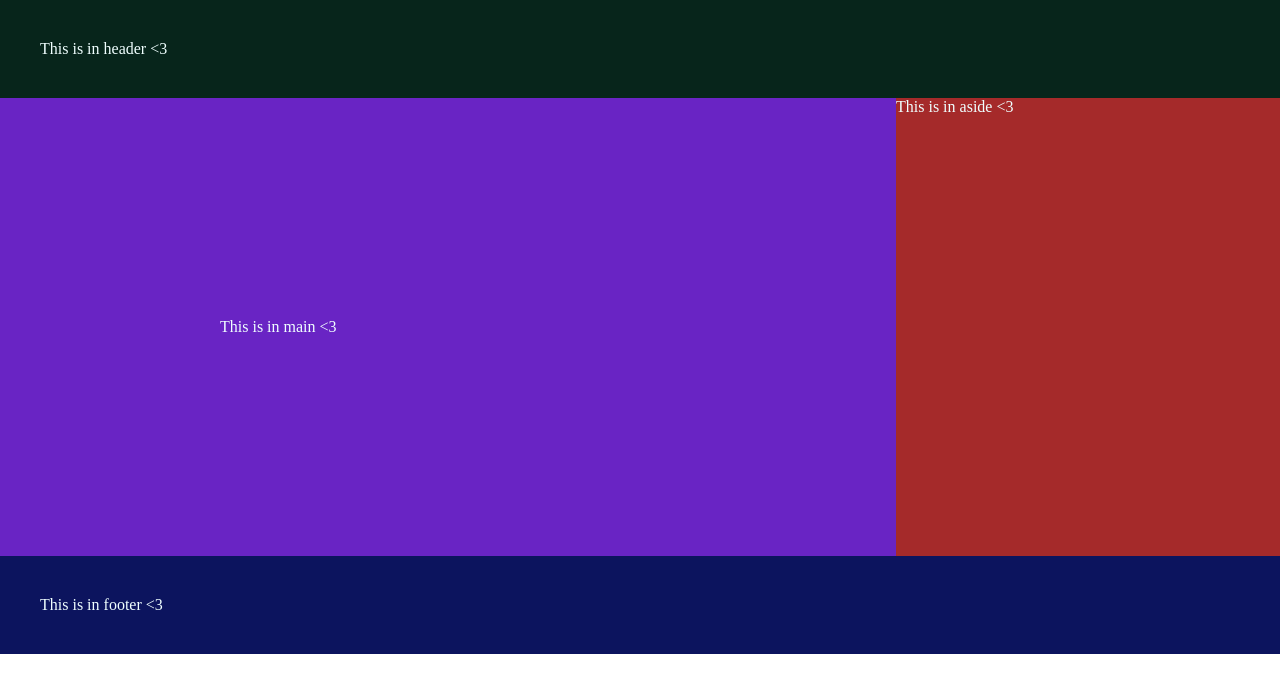
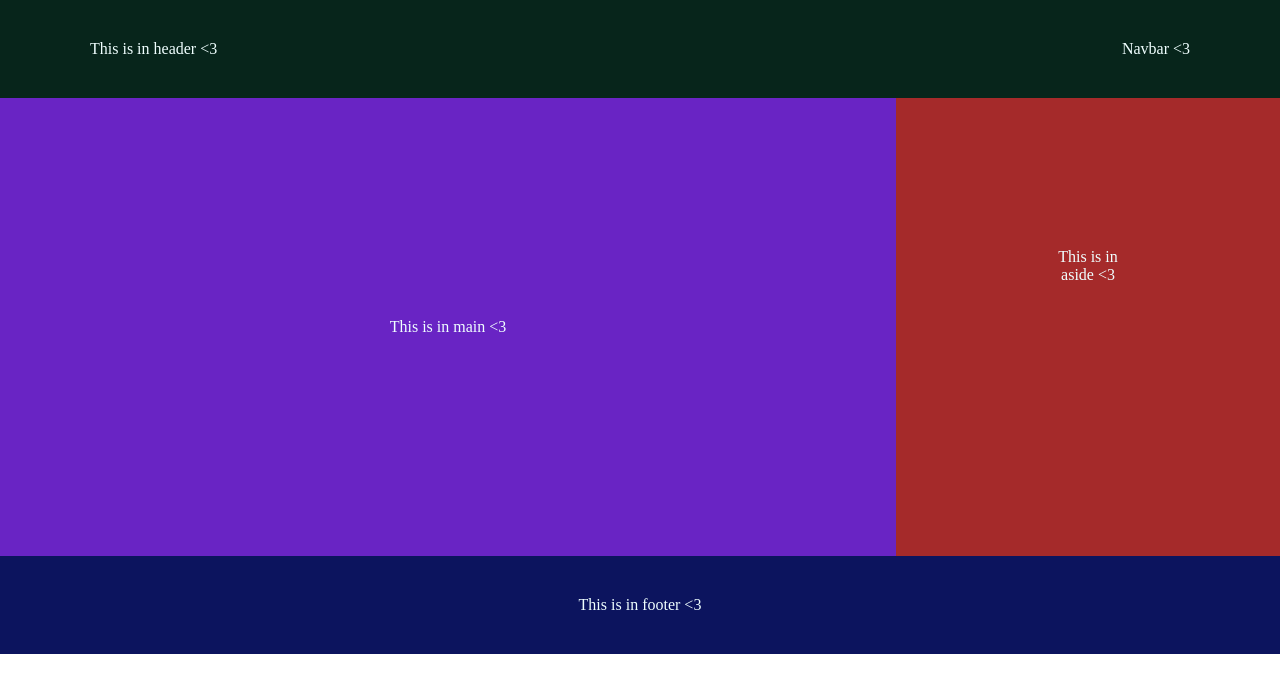
Before and after one commit to ColCeres/learn-css, a plain HTML site: page index.html in a window 1280 px wide. Drawn offline with Linux system fonts and the light colour scheme.

Commit message:
Maqueta basica resposiva con css grid :3

```diff
--- a/index.html
+++ b/index.html
@@ -14,8 +14,10 @@
 
 
 <header class="header">
-    <p>This is in header <3</p>
+    <p class="logo">This is in header <3</p>
+    <nabar class="navbar">Navbar <3</navbar>
 </header>
+
 
 
 <div class="container">
--- a/styles/desktop.css
+++ b/styles/desktop.css
@@ -9,37 +9,48 @@
 
 .header {
     display: grid;
-    border: none !important;
     grid-template-columns: 50% 50%;
     background-color: rgb(7, 37, 27);
     padding: 40px;
+    text-align: center;
+}
 
+.navbar {
+    text-align: end;
 }
+
+
+.logo {
+    text-align: start;
+    margin-left: 50px;
+}
+
 
 .container {
     display: grid;
-    border: none !important;
     grid-template-columns: 70% 30%;
     background-color: rgb(7, 37, 27);
-
+    text-align: center;
 }
 
 .main {
     display: grid;
-    border: none !important;
     background-color: rgb(105, 36, 196);
     padding: 220px;
+    text-align: center;
 }
 
 .aside {
     background-color: brown;
+    text-align: center;
+    padding: 150px;
 }
 
 
 .footer {
     display: grid;
-    border: none !important;
     grid-template-columns: 100%;
     background-color: rgb(12, 20, 94);
     padding: 40px;
+    text-align: center;
 }
--- a/styles/style.css
+++ b/styles/style.css
@@ -9,38 +9,54 @@
 
 .header {
     display: grid;
-    border: none !important;
     grid-template-columns: 50% 50%;
     background-color: rgb(7, 37, 27);
     padding: 40px;
+    text-align: start;
+
 
 }
 
+.navbar {
+    text-align: end;
+    margin-right: 50px;
+}
+
+.logo {
+    text-align: start;
+    margin-left: 50px;
+}
+
+
+
+
 .container {
     display: grid;
-    border: none !important;
-    grid-template-columns: 70% 30%;
+    grid-template-columns: 100%;
     background-color: rgb(7, 37, 27);
 
 }
 
 .main {
     display: grid;
-    border: none !important;
     background-color: rgb(105, 36, 196);
-
+   padding: 180px 20px;
+   text-align: center;
 
 }
 
 .aside {
     background-color: brown;
+    text-align: center;
+    padding: 70px;
+    grid-template-columns: 100%;
 }
 
 
 .footer {
     display: grid;
-    border: none !important;
     grid-template-columns: 100%;
     background-color: rgb(12, 20, 94);
     padding: 40px;
+    text-align: center;
 }
```
